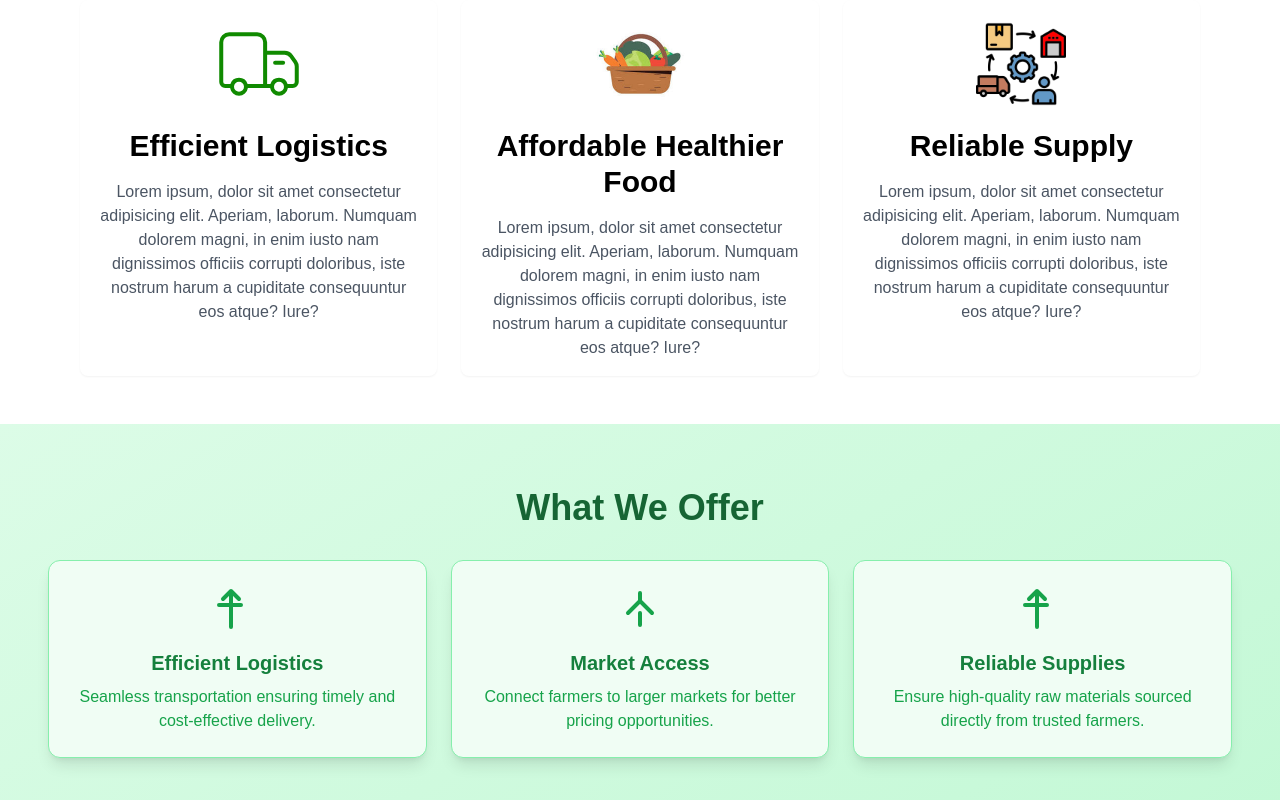
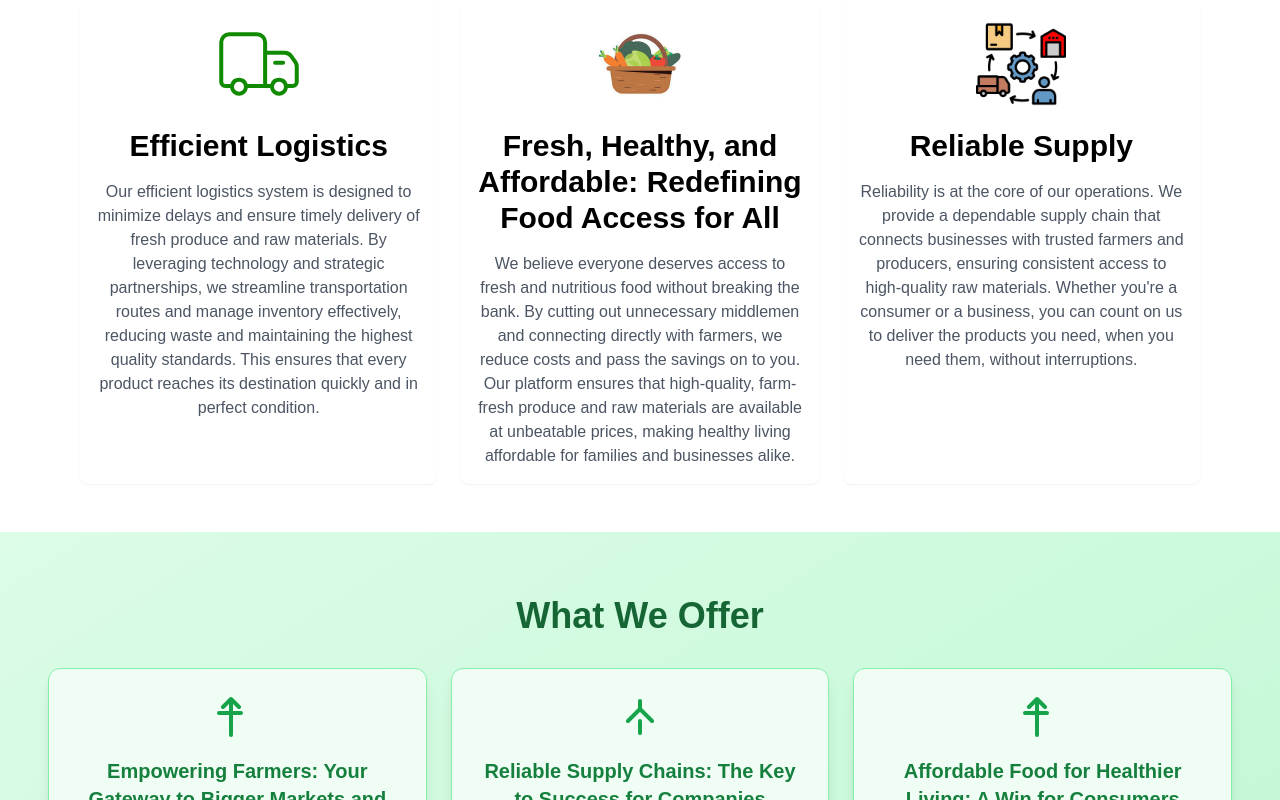
Before and after one commit to Youssoufai/agromart, a Next.js app: page / in a window 1280 px wide. Shown: the part 1820-2620 px from the top of the page. Built offline with nearby package versions, Linux system fonts and the light colour scheme; no server answers; a web font is replaced by a local one.

Commit message:
Marketing

```diff
--- a/app/components/features.tsx
+++ b/app/components/features.tsx
@@ -10,7 +10,7 @@ const Features = () => {
         {
             icon: <CiDeliveryTruck className="text-6xl md:text-7xl lg:text-8xl text-color3" />,
             title: "Efficient Logistics",
-            description: "Lorem ipsum, dolor sit amet consectetur adipisicing elit. Aperiam, laborum. Numquam dolorem magni, in enim iusto nam dignissimos officiis corrupti doloribus, iste nostrum harum a cupiditate consequuntur eos atque? Iure?"
+            description: "Our efficient logistics system is designed to minimize delays and ensure timely delivery of fresh produce and raw materials. By leveraging technology and strategic partnerships, we streamline transportation routes and manage inventory effectively, reducing waste and maintaining the highest quality standards. This ensures that every product reaches its destination quickly and in perfect condition."
         },
         {
             icon: <img
@@ -18,8 +18,8 @@ const Features = () => {
                 className="w-[72px] h-[72px] md:w-[84px] md:h-[84px] lg:w-[96px] lg:h-[96px] object-cover"
                 alt="Affordable Food"
             />,
-            title: "Affordable Healthier Food",
-            description: "Lorem ipsum, dolor sit amet consectetur adipisicing elit. Aperiam, laborum. Numquam dolorem magni, in enim iusto nam dignissimos officiis corrupti doloribus, iste nostrum harum a cupiditate consequuntur eos atque? Iure?"
+            title: "Fresh, Healthy, and Affordable: Redefining Food Access for All",
+            description: "We believe everyone deserves access to fresh and nutritious food without breaking the bank. By cutting out unnecessary middlemen and connecting directly with farmers, we reduce costs and pass the savings on to you. Our platform ensures that high-quality, farm-fresh produce and raw materials are available at unbeatable prices, making healthy living affordable for families and businesses alike."
         },
         {
             icon: <img
@@ -28,7 +28,7 @@ const Features = () => {
                 alt="Supply Chain"
             />,
             title: "Reliable Supply",
-            description: "Lorem ipsum, dolor sit amet consectetur adipisicing elit. Aperiam, laborum. Numquam dolorem magni, in enim iusto nam dignissimos officiis corrupti doloribus, iste nostrum harum a cupiditate consequuntur eos atque? Iure?"
+            description: "Reliability is at the core of our operations. We provide a dependable supply chain that connects businesses with trusted farmers and producers, ensuring consistent access to high-quality raw materials. Whether you're a consumer or a business, you can count on us to deliver the products you need, when you need them, without interruptions."
         }
     ];
 
--- a/app/components/offer.tsx
+++ b/app/components/offer.tsx
@@ -10,8 +10,8 @@ const Offer = () => {
                     <path strokeLinecap="round" strokeLinejoin="round" strokeWidth="2" d="M3 10h11M9 21V3m0 0l-4 4m4-4l4 4" />
                 </svg>
             ),
-            title: "Efficient Logistics",
-            description: "Seamless transportation ensuring timely and cost-effective delivery."
+            title: "Empowering Farmers: Your Gateway to Bigger Markets and Better Profits",
+            description: "Farmers, this is your chance to shine! Our platform connects you directly to consumers and businesses eager for fresh, quality produce. By eliminating middlemen, you get fair prices for your hard work, ensuring higher earnings and a steady income stream. Capitalize on this opportunity to expand your reach, build long-term partnerships, and grow your farming enterprise sustainably."
         },
         {
             icon: (
@@ -19,8 +19,8 @@ const Offer = () => {
                     <path strokeLinecap="round" strokeLinejoin="round" strokeWidth="2" d="M12 20v-6m0-6v-4m0 4l-6 6m6-6l6 6" />
                 </svg>
             ),
-            title: "Market Access",
-            description: "Connect farmers to larger markets for better pricing opportunities."
+            title: "Reliable Supply Chains: The Key to Success for Companies",
+            description: "Businesses, say goodbye to inconsistent supplies and soaring costs. Our platform provides access to a reliable network of farmers offering high-quality raw materials at affordable rates. This ensures your operations run smoothly, reduces production costs, and strengthens your bottom line. Partner with us to secure a dependable supply chain that supports your growth and keeps your customers satisfied."
         },
         {
             icon: (
@@ -28,8 +28,8 @@ const Offer = () => {
                     <path strokeLinecap="round" strokeLinejoin="round" strokeWidth="2" d="M3 10h11M9 21V3m0 0l-4 4m4-4l4 4" />
                 </svg>
             ),
-            title: "Reliable Supplies",
-            description: "Ensure high-quality raw materials sourced directly from trusted farmers."
+            title: "Affordable Food for Healthier Living: A Win for Consumers",
+            description: "Consumers, it’s time to enjoy fresh, healthy food without worrying about the price tag. Through our platform, you get direct access to affordable, farm-fresh produce, eliminating extra costs and ensuring unbeatable quality. Whether you're shopping for your family or sourcing for your business, our focus on affordability and quality guarantees you’re always getting the best value for your money."
         }
     ];
 
```
